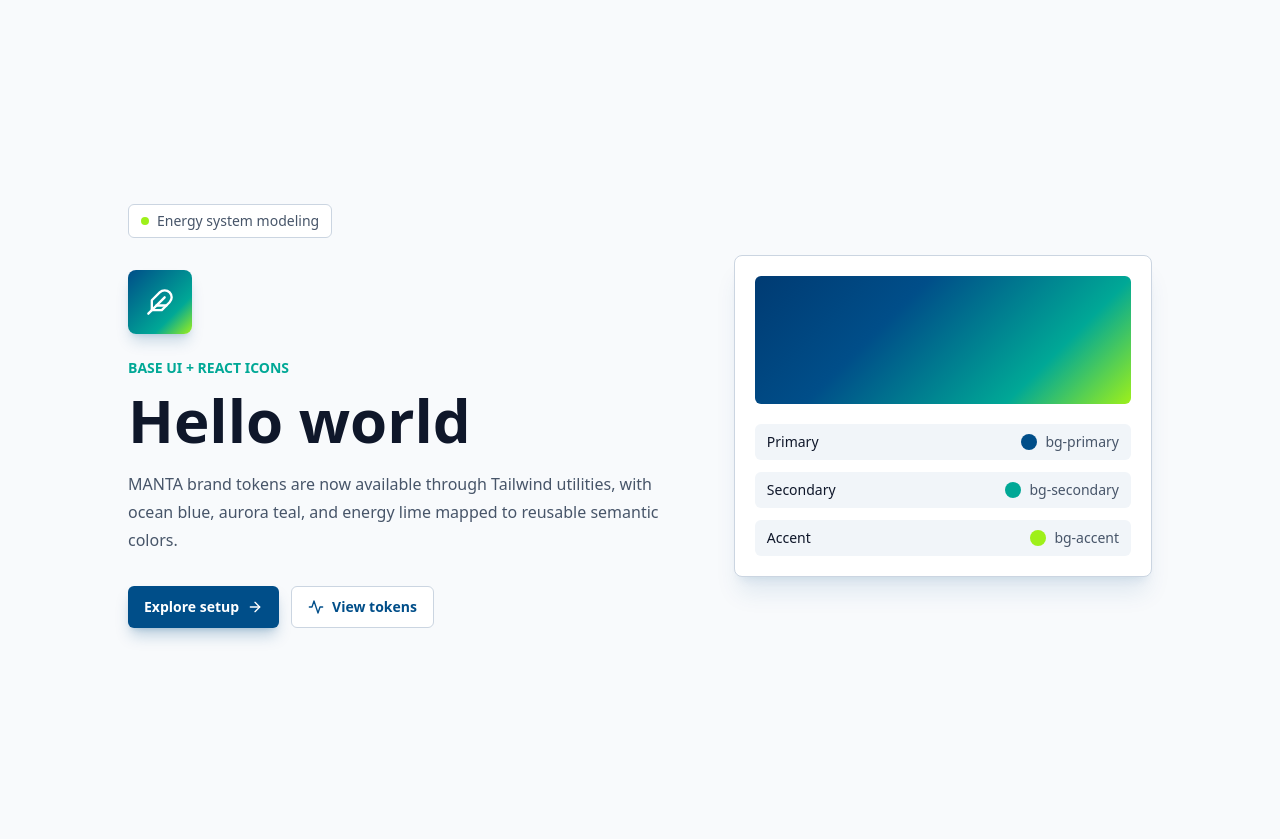
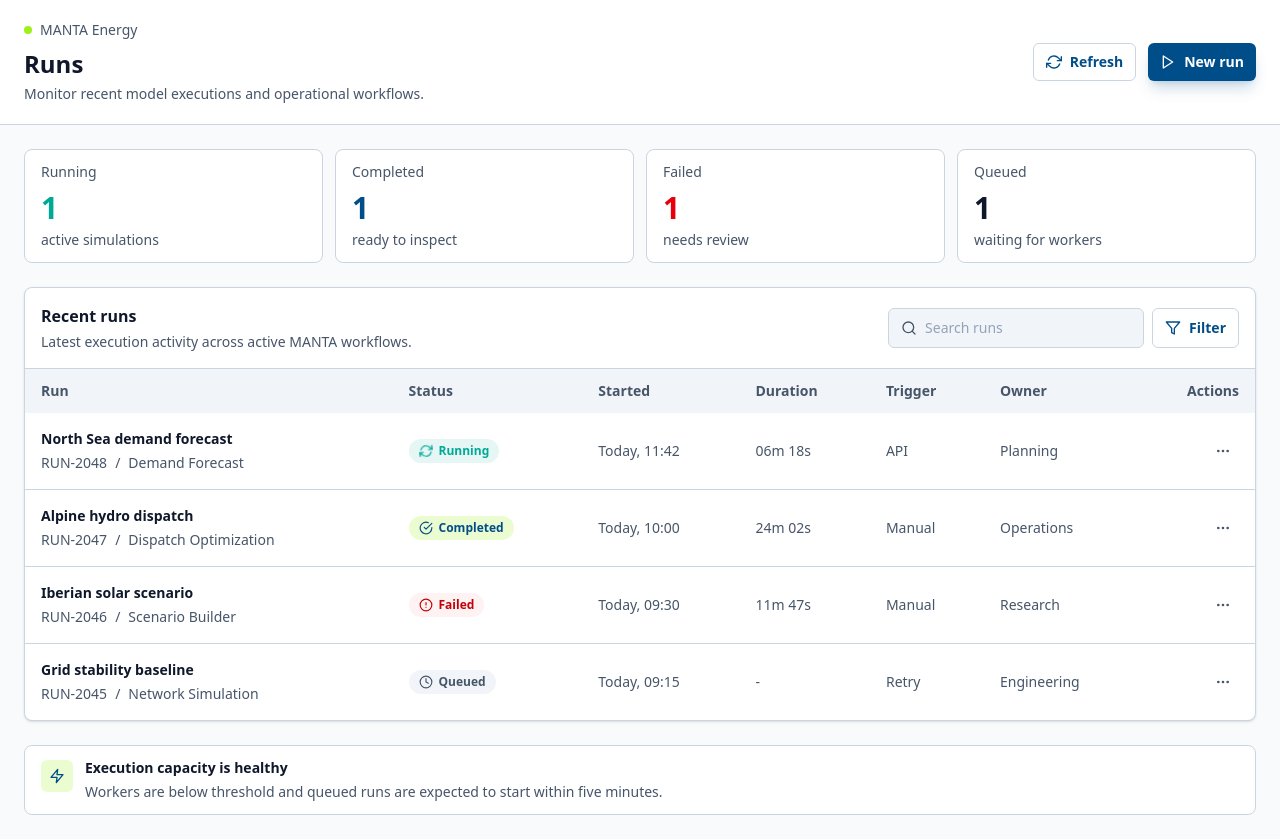
Before and after one commit to manta-plan/manta, a React (Vite) app in the folder frontend/: page / in a window 1280 px wide. Built offline with nearby package versions, Linux system fonts and the light colour scheme; a web font is replaced by a local one.

Commit message:
feat(frontend): add runs list home page

```diff
--- a/frontend/src/pages/home.tsx
+++ b/frontend/src/pages/home.tsx
@@ -1,64 +1,215 @@
 import { Button } from "@base-ui/react/button";
-import { FiActivity, FiArrowRight, FiFeather } from "react-icons/fi";
+import {
+  FiAlertCircle,
+  FiCheckCircle,
+  FiClock,
+  FiFilter,
+  FiMoreHorizontal,
+  FiPlay,
+  FiRefreshCw,
+  FiSearch,
+  FiZap,
+} from "react-icons/fi";
+
+const runStats = [
+  { label: "Running", value: "1", tone: "text-secondary", detail: "active simulations" },
+  { label: "Completed", value: "1", tone: "text-primary", detail: "ready to inspect" },
+  { label: "Failed", value: "1", tone: "text-red-600", detail: "needs review" },
+  { label: "Queued", value: "1", tone: "text-text", detail: "waiting for workers" },
+];
+
+const runs = [
+  {
+    id: "RUN-2048",
+    name: "North Sea demand forecast",
+    flow: "Demand Forecast",
+    status: "Running",
+    statusClass: "bg-secondary/10 text-secondary",
+    statusIconClassName: "animate-spin",
+    icon: FiRefreshCw,
+    started: "Today, 11:42",
+    duration: "06m 18s",
+    trigger: "API",
+    owner: "Planning",
+  },
+  {
+    id: "RUN-2047",
+    name: "Alpine hydro dispatch",
+    flow: "Dispatch Optimization",
+    status: "Completed",
+    statusClass: "bg-accent/20 text-primary",
+    icon: FiCheckCircle,
+    started: "Today, 10:00",
+    duration: "24m 02s",
+    trigger: "Manual",
+    owner: "Operations",
+  },
+  {
+    id: "RUN-2046",
+    name: "Iberian solar scenario",
+    flow: "Scenario Builder",
+    status: "Failed",
+    statusClass: "bg-red-50 text-red-700",
+    icon: FiAlertCircle,
+    started: "Today, 09:30",
+    duration: "11m 47s",
+    trigger: "Manual",
+    owner: "Research",
+  },
+  {
+    id: "RUN-2045",
+    name: "Grid stability baseline",
+    flow: "Network Simulation",
+    status: "Queued",
+    statusClass: "bg-surface-alt text-text-secondary",
+    icon: FiClock,
+    started: "Today, 09:15",
+    duration: "-",
+    trigger: "Retry",
+    owner: "Engineering",
+  },
+];
 
 export function HomePage() {
   return (
-    <main className="bg-background text-text min-h-svh px-6 py-12 sm:py-16">
-      <section className="mx-auto grid min-h-[calc(100svh-6rem)] w-full max-w-5xl items-center gap-10 md:grid-cols-[1.15fr_0.85fr]">
-        <div>
-          <div className="border-border bg-surface text-text-secondary mb-8 inline-flex items-center gap-2 rounded-md border px-3 py-1.5 text-sm font-medium">
-            <span className="bg-accent size-2 rounded-full" aria-hidden="true" />
-            Energy system modeling
+    <main className="bg-background text-text min-h-svh">
+      <header className="border-border bg-surface border-b">
+        <div className="mx-auto flex w-full max-w-7xl flex-col gap-5 px-6 py-5 lg:flex-row lg:items-center lg:justify-between">
+          <div>
+            <div className="text-text-secondary mb-2 flex items-center gap-2 text-sm font-medium">
+              <span className="bg-accent size-2 rounded-full" aria-hidden="true" />
+              MANTA Energy
+            </div>
+            <h1 className="text-2xl font-semibold tracking-normal">Runs</h1>
+            <p className="text-text-secondary mt-1 text-sm">
+              Monitor recent model executions and operational workflows.
+            </p>
           </div>
 
-          <div className="text-primary-foreground shadow-primary/20 mb-6 flex size-16 items-center justify-center rounded-lg bg-[image:var(--gradient-logo)] shadow-lg">
-            <FiFeather className="size-7" aria-hidden="true" />
-          </div>
-
-          <p className="text-secondary mb-3 text-sm font-semibold uppercase">
-            Base UI + React Icons
-          </p>
-          <h1 className="max-w-2xl text-5xl font-semibold tracking-normal sm:text-6xl">
-            Hello world
-          </h1>
-          <p className="text-text-secondary mt-5 max-w-xl text-base leading-7">
-            MANTA brand tokens are now available through Tailwind utilities, with ocean blue, aurora
-            teal, and energy lime mapped to reusable semantic colors.
-          </p>
-
-          <div className="mt-8 flex flex-wrap gap-3">
-            <Button className="bg-primary text-primary-foreground shadow-primary/25 hover:bg-primary-hover active:bg-primary-active focus-visible:outline-secondary inline-flex items-center gap-2 rounded-md px-4 py-2.5 text-sm font-semibold shadow-lg transition focus-visible:outline-2 focus-visible:outline-offset-2">
-              Explore setup
-              <FiArrowRight className="size-4" aria-hidden="true" />
+          <div className="flex flex-wrap gap-3">
+            <Button className="border-border bg-surface hover:bg-surface-alt focus-visible:outline-secondary text-primary inline-flex items-center gap-2 rounded-md border px-3 py-2 text-sm font-semibold transition focus-visible:outline-2 focus-visible:outline-offset-2">
+              <FiRefreshCw className="size-4" aria-hidden="true" />
+              Refresh
             </Button>
-            <Button className="border-border bg-surface text-primary hover:bg-surface-alt focus-visible:outline-secondary inline-flex items-center gap-2 rounded-md border px-4 py-2.5 text-sm font-semibold transition focus-visible:outline-2 focus-visible:outline-offset-2">
-              <FiActivity className="size-4" aria-hidden="true" />
-              View tokens
+            <Button className="bg-primary text-primary-foreground hover:bg-primary-hover active:bg-primary-active focus-visible:outline-secondary shadow-primary/20 inline-flex items-center gap-2 rounded-md px-3 py-2 text-sm font-semibold shadow-lg transition focus-visible:outline-2 focus-visible:outline-offset-2">
+              <FiPlay className="size-4" aria-hidden="true" />
+              New run
             </Button>
           </div>
         </div>
+      </header>
 
-        <aside className="border-border bg-surface shadow-primary/10 rounded-lg border p-5 shadow-xl">
-          <div className="mb-5 h-32 rounded-md bg-(image:--gradient-hero)" />
-          <dl className="grid gap-3 text-sm">
-            {[
-              ["Primary", "bg-primary"],
-              ["Secondary", "bg-secondary"],
-              ["Accent", "bg-accent"],
-            ].map(([label, utility]) => (
-              <div
-                className="bg-surface-alt flex items-center justify-between rounded-md px-3 py-2"
-                key={label}
-              >
-                <dt className="text-text font-medium">{label}</dt>
-                <dd className="text-text-secondary flex items-center gap-2">
-                  <span className={`size-4 rounded-full ${utility}`} aria-hidden="true" />
-                  {utility}
-                </dd>
-              </div>
-            ))}
-          </dl>
-        </aside>
+      <section className="mx-auto grid w-full max-w-7xl gap-6 px-6 py-6">
+        <dl className="grid gap-3 sm:grid-cols-2 lg:grid-cols-4">
+          {runStats.map((stat) => (
+            <div className="border-border bg-surface rounded-lg border px-4 py-3" key={stat.label}>
+              <dt className="text-text-secondary text-sm font-medium">{stat.label}</dt>
+              <dd className={`mt-2 text-3xl font-semibold tracking-normal ${stat.tone}`}>
+                {stat.value}
+              </dd>
+              <dd className="text-text-secondary mt-1 text-sm">{stat.detail}</dd>
+            </div>
+          ))}
+        </dl>
+
+        <section className="border-border bg-surface overflow-hidden rounded-lg border shadow-sm">
+          <div className="border-border flex flex-col gap-3 border-b px-4 py-4 lg:flex-row lg:items-center lg:justify-between">
+            <div>
+              <h2 className="text-base font-semibold tracking-normal">Recent runs</h2>
+              <p className="text-text-secondary mt-1 text-sm">
+                Latest execution activity across active MANTA workflows.
+              </p>
+            </div>
+
+            <div className="flex flex-col gap-2 sm:flex-row">
+              <label className="border-border bg-surface-alt text-text-secondary flex h-10 min-w-64 items-center gap-2 rounded-md border px-3 text-sm">
+                <FiSearch className="size-4" aria-hidden="true" />
+                <span className="sr-only">Search runs</span>
+                <input
+                  className="placeholder:text-muted text-text min-w-0 flex-1 bg-transparent outline-none"
+                  placeholder="Search runs"
+                  type="search"
+                />
+              </label>
+              <Button className="border-border bg-surface hover:bg-surface-alt focus-visible:outline-secondary text-primary inline-flex h-10 items-center gap-2 rounded-md border px-3 text-sm font-semibold transition focus-visible:outline-2 focus-visible:outline-offset-2">
+                <FiFilter className="size-4" aria-hidden="true" />
+                Filter
+              </Button>
+            </div>
+          </div>
+
+          <div className="overflow-x-auto">
+            <table className="w-full min-w-[880px] border-collapse text-left text-sm">
+              <thead className="bg-surface-alt text-text-secondary">
+                <tr>
+                  <th className="px-4 py-3 font-semibold">Run</th>
+                  <th className="px-4 py-3 font-semibold">Status</th>
+                  <th className="px-4 py-3 font-semibold">Started</th>
+                  <th className="px-4 py-3 font-semibold">Duration</th>
+                  <th className="px-4 py-3 font-semibold">Trigger</th>
+                  <th className="px-4 py-3 font-semibold">Owner</th>
+                  <th className="px-4 py-3 text-right font-semibold">Actions</th>
+                </tr>
+              </thead>
+              <tbody className="divide-border divide-y">
+                {runs.map((run) => {
+                  const StatusIcon = run.icon;
+
+                  return (
+                    <tr className="hover:bg-surface-alt/70 transition" key={run.id}>
+                      <td className="px-4 py-4">
+                        <div className="text-text font-semibold">{run.name}</div>
+                        <div className="text-text-secondary mt-1 flex items-center gap-2">
+                          <span>{run.id}</span>
+                          <span aria-hidden="true">/</span>
+                          <span>{run.flow}</span>
+                        </div>
+                      </td>
+                      <td className="px-4 py-4">
+                        <span
+                          className={`inline-flex items-center gap-1.5 rounded-full px-2.5 py-1 text-xs font-semibold ${run.statusClass}`}
+                        >
+                          <StatusIcon
+                            className={`size-3.5 ${run.statusIconClassName ?? ""}`}
+                            aria-hidden="true"
+                          />
+                          {run.status}
+                        </span>
+                      </td>
+                      <td className="text-text-secondary px-4 py-4">{run.started}</td>
+                      <td className="text-text-secondary px-4 py-4">{run.duration}</td>
+                      <td className="text-text-secondary px-4 py-4">{run.trigger}</td>
+                      <td className="text-text-secondary px-4 py-4">{run.owner}</td>
+                      <td className="px-4 py-4 text-right">
+                        <Button
+                          aria-label={`Open actions for ${run.name}`}
+                          className="hover:bg-surface-alt focus-visible:outline-secondary text-text-secondary inline-flex size-8 items-center justify-center rounded-md transition focus-visible:outline-2 focus-visible:outline-offset-2"
+                        >
+                          <FiMoreHorizontal className="size-4" aria-hidden="true" />
+                        </Button>
+                      </td>
+                    </tr>
+                  );
+                })}
+              </tbody>
+            </table>
+          </div>
+        </section>
+
+        <section className="border-border bg-surface rounded-lg border px-4 py-3">
+          <div className="flex items-start gap-3">
+            <div className="bg-accent/20 text-primary mt-0.5 flex size-8 items-center justify-center rounded-md">
+              <FiZap className="size-4" aria-hidden="true" />
+            </div>
+            <div>
+              <h2 className="text-sm font-semibold">Execution capacity is healthy</h2>
+              <p className="text-text-secondary mt-1 text-sm">
+                Workers are below threshold and queued runs are expected to start within five
+                minutes.
+              </p>
+            </div>
+          </div>
+        </section>
       </section>
     </main>
   );
```
